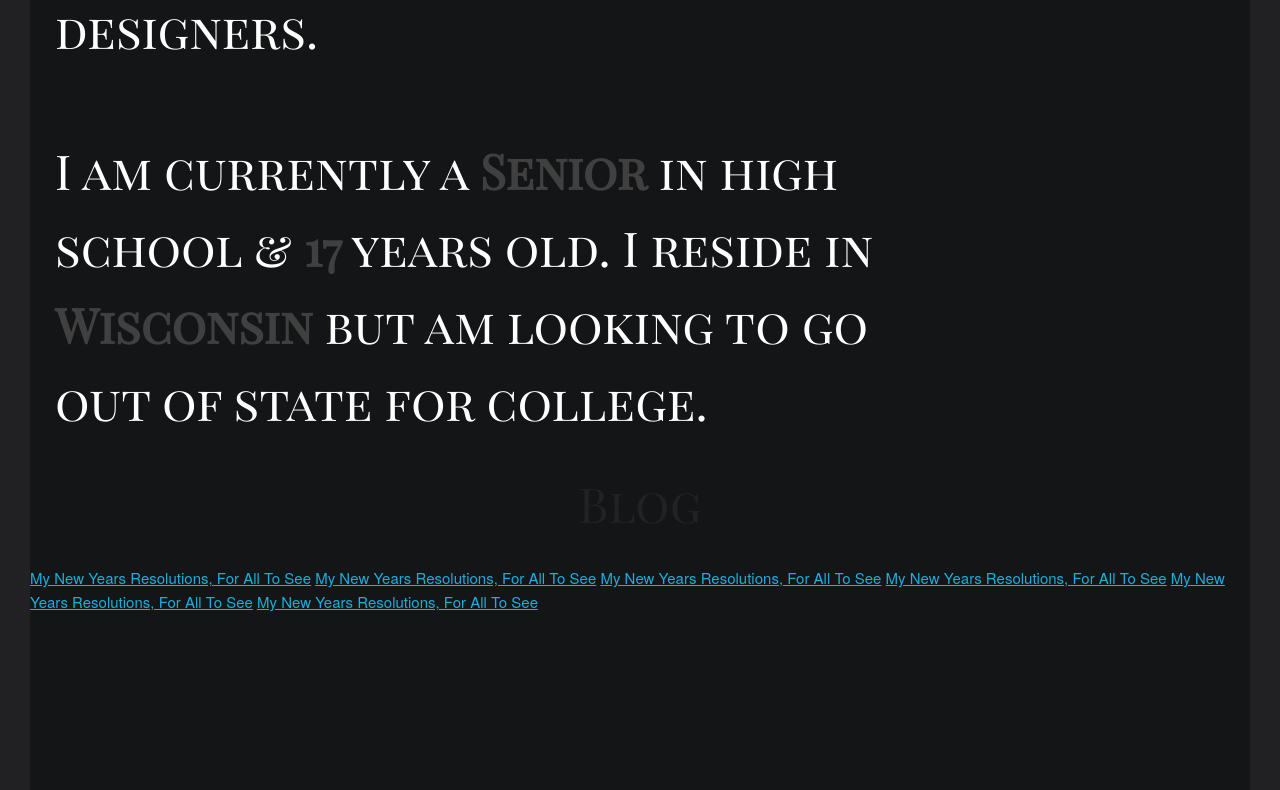
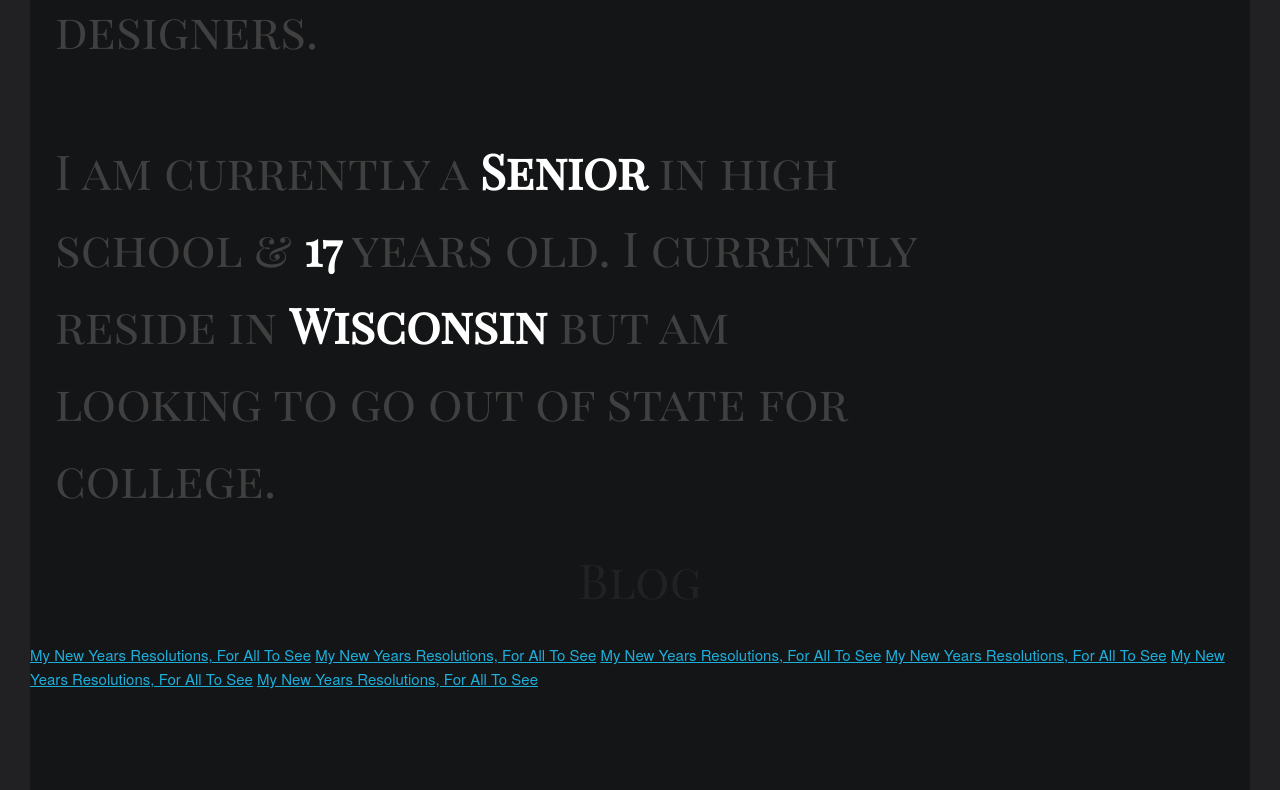
Before and after one commit to jordanjones98/MySite2.0, a plain HTML site: page index.html in a window 1280 px wide. Shown: the part 677-1467 px from the top of the page. Drawn offline with Linux system fonts and the light colour scheme; a script that the page names is missing.

Commit message:
changed colors

```diff
--- a/index.html
+++ b/index.html
@@ -17,7 +17,7 @@
         Also I hope to <b>inspire</b> future <b>developers</b>, and designers.
       </p>
       <p class="about">
-        I am currently a <b>Senior</b> in high school & <b>17</b> years old. I reside in <b>Wisconsin</b> but am
+        I am currently a <b>Senior</b> in high school & <b>17</b> years old. I currently reside in <b>Wisconsin</b> but am
         looking to go out of state for college.
       </p>
     </div>
--- a/sass/home.sass
+++ b/sass/home.sass
@@ -5,11 +5,11 @@ $textcolor: #838b91
 body
   background-color: $bodycolor
 p.title
-  color: white
+  color: #404040
   font-family: Playfair Display SC, serif
   font-size: 4.8rem
 p.about
-  color: white
+  color: #404040
   font-family: Playfair Display SC, serif
   font-size: 4.8rem
   padding-top: 40px
@@ -73,7 +73,7 @@ body
   padding-left: 25px
   padding-top: 100px
 b
-  color: #404040
+  color: white
   font-size: 4.8rem
 img
   border-radius: 50%
```
Also changed, not shown: css/home.css, 1 other file.
